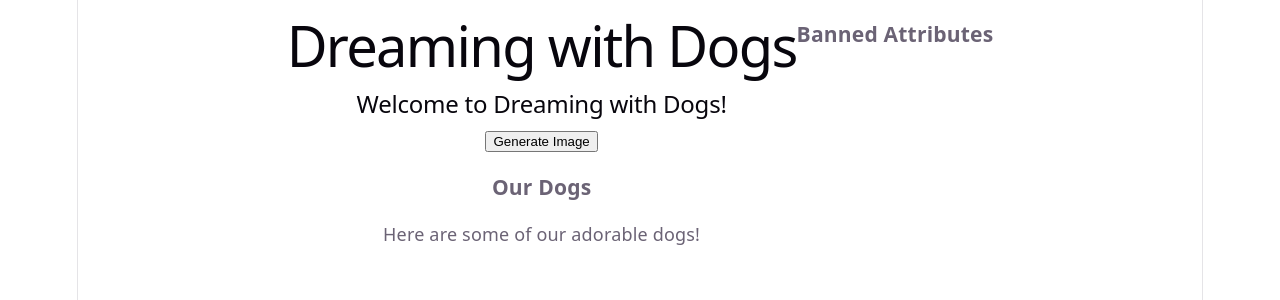
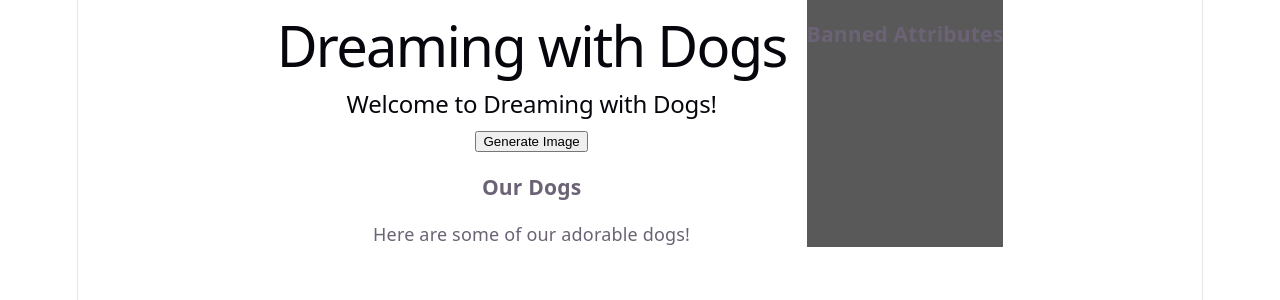
Before and after one commit to mrhoot101/Project_4_Veni_Vici, a React (Vite) app: page / in a window 1280 px wide. Shown: the top 300 px of the page. Built offline with nearby package versions, Linux system fonts and the light colour scheme.

Commit message:
Changed ul style

```diff
--- a/components/Dogs.jsx
+++ b/components/Dogs.jsx
@@ -8,9 +8,9 @@ const Dogs = ({ image, attributes, handleAttributeClick }) => {
             <p>Here are some of our adorable dogs!</p>
 
             {attributes && (
-                <ul>
+                <ul >
                     {attributes.map((attribute, index) => (
-                        <li key={index} onClick={() => handleAttributeClick(attribute)}>{attribute}</li>
+                        <li key={index}  onClick={() => handleAttributeClick(attribute)}>{attribute}</li>
                     ))}
                 </ul>
             )}
--- a/src/App.jsx
+++ b/src/App.jsx
@@ -6,7 +6,7 @@ import './App.css'
 const ACCESS_KEY = import.meta.env.VITE_APP_ACCESS_KEY;
 
 const App = () => {
-  let images = [
+  const images = [
     {
       key: 1,
       name: "Mochi",
@@ -331,10 +331,10 @@ const App = () => {
         <h2>Welcome to Dreaming with Dogs!</h2>
 
 
-        {/* {currentImage && <img src={currentImage} alt="Generated" />} */}
         <button onClick={() => {
           generateQuery();
         }}>Generate Image</button>
+
         <Dogs image={currentImage}
           attributes={images.find(img => img.url === image.url)?.attributes}
           handleAttributeClick={(attribute) => banList.includes(attribute) ? null : setBanList([...banList, attribute])} />
@@ -344,7 +344,7 @@ const App = () => {
         <h3>Banned Attributes</h3>
         <ul>
           {banList.map((quality, index) => (
-            <li key={index} onClick={() => banList.includes(quality) ? setBanList(banList.filter(q => q != quality)) : null}>{quality}</li>
+            <li key={index}  onClick={() => banList.includes(quality) ? setBanList(banList.filter(q => q != quality)) : null}>{quality}</li>
           ))}
         </ul>
       </div>
--- a/src/index.css
+++ b/src/index.css
@@ -109,3 +109,13 @@ code {
   padding: 4px 8px;
   background: var(--code-bg);
 }
+
+.banned-qualities {
+  background-color: rgb(89, 89, 89);
+  margin-left: 20px;
+}
+
+ul {
+  list-style-type: none;
+
+}
```
